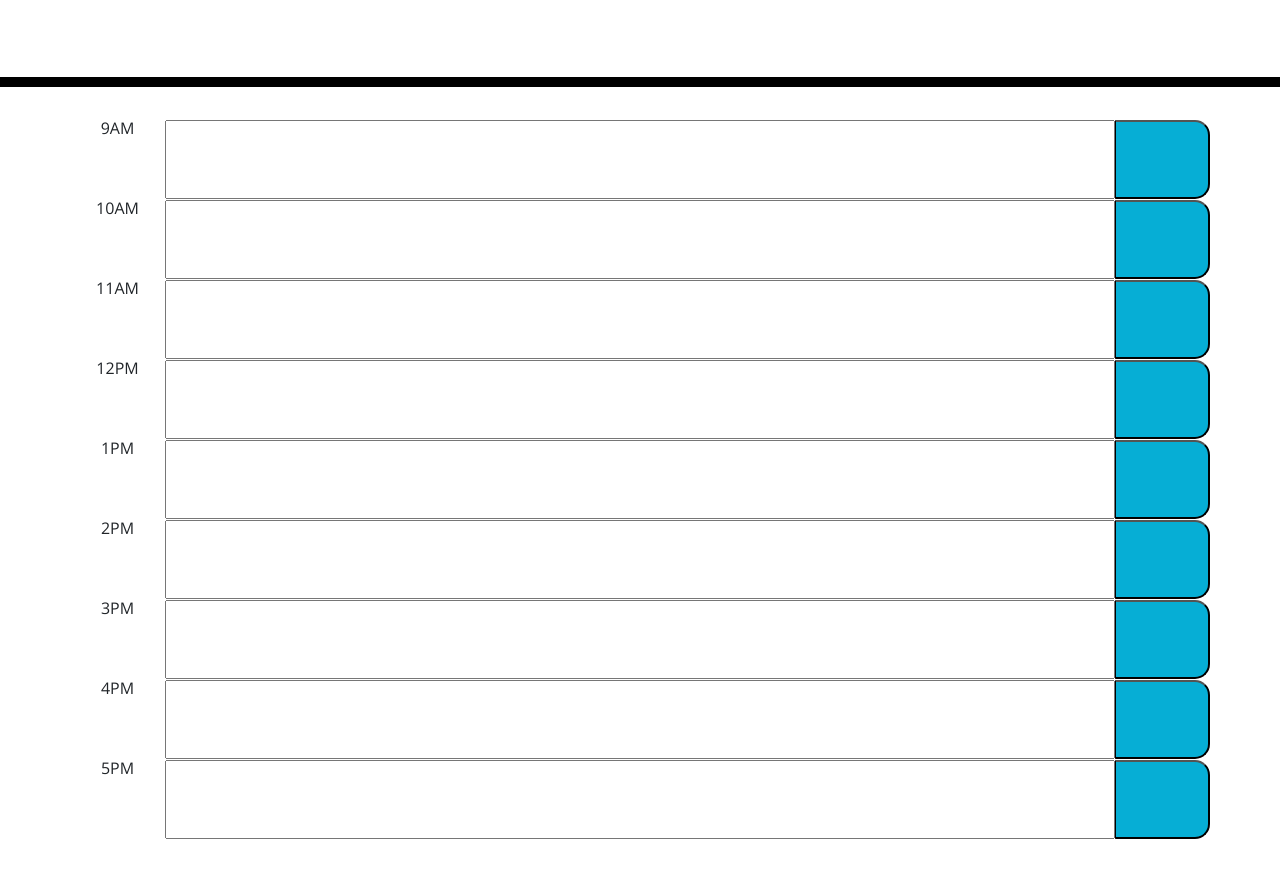
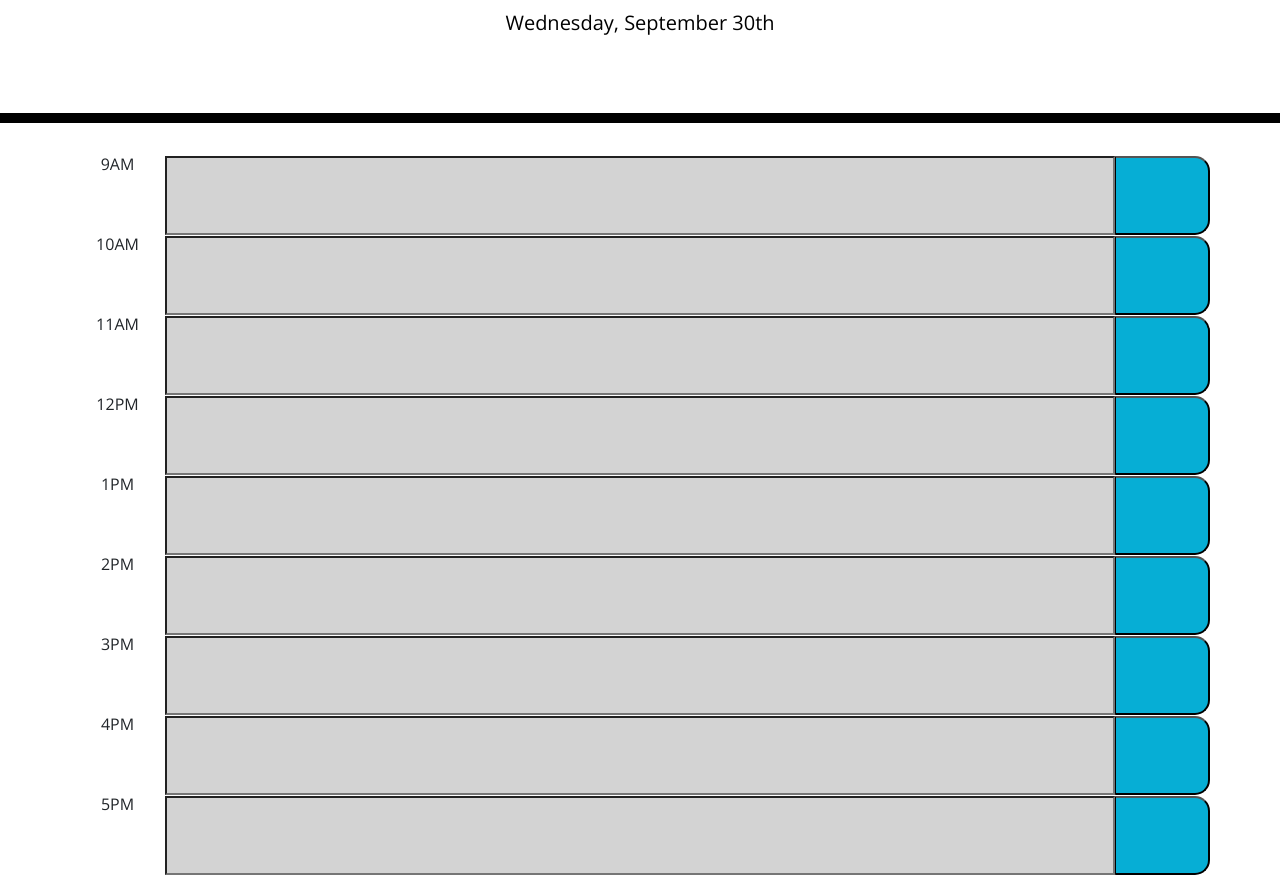
Before and after one commit to mcereal/day_planner, a plain HTML site: page index.html in a window 1280 px wide. Shown: the part 181-1056 px from the top of the page. Before the commit the page ends 1020 px from the top, so only its background shows below. Drawn offline with nearby package versions, Linux system fonts and the light colour scheme.

Commit message:
colorization of field by time complete

```diff
--- a/index.html
+++ b/index.html
@@ -32,63 +32,63 @@
       <main>
         <div class="row" id="9AM">
           <div class="col-1 time-block">9AM</div>
-          <input class="col-10" type="text" id="9AMInput" /><button
+          <input class="col-10" type="text" id="9" /><button
             class="col-1 saveBtn"
             id="9AMSubmitBtn"
           ></button>
         </div>
         <div class="row" id="10AM">
           <div class="col-1 time-block">10AM</div>
-          <input class="col-10" type="text" id="10AMInput" /><button
+          <input class="col-10" type="text" id="10" /><button
             class="col-1 saveBtn"
             id="10AMSubmitBtn"
           ></button>
         </div>
         <div class="row" id="11AM">
           <div class="col-1 time-block">11AM</div>
-          <input class="col-10" type="text" id="11AMInput" /><button
+          <input class="col-10" type="text" id="11" /><button
             class="col-1 saveBtn"
             id="11AMSubmitBtn"
           ></button>
         </div>
         <div class="row" id="12PM">
           <div class="col-1 time-block">12PM</div>
-          <input class="col-10" type="text" id="12PMInput" /><button
+          <input class="col-10" type="text" id="12" /><button
             class="col-1 saveBtn"
             id="12PMSubmitBtn"
           ></button>
         </div>
         <div class="row" id="1PM">
           <div class="col-1 time-block">1PM</div>
-          <input class="col-10" type="text" id="1PMInput" /><button
+          <input class="col-10" type="text" id="13" /><button
             class="col-1 saveBtn"
             id="1PMSubmitBtn"
           ></button>
         </div>
         <div class="row" id="2PM">
           <div class="col-1 time-block">2PM</div>
-          <input class="col-10" type="text" id="2PMInput" /><button
+          <input class="col-10" type="text" id="14" /><button
             class="col-1 saveBtn"
             id="2PMSubmitBtn"
           ></button>
         </div>
         <div class="row" id="3PM">
           <div class="col-1 time-block">3PM</div>
-          <input class="col-10" type="text" id="3PMInput" /><button
+          <input class="col-10" type="text" id="15" /><button
             class="col-1 saveBtn"
             id="3PMSubmitBtn"
           ></button>
         </div>
         <div class="row" id="4PM">
           <div class="col-1 time-block">4PM</div>
-          <input class="col-10" type="text" id="4PMInput" /><button
+          <input class="col-10" type="text" id="16" /><button
             class="col-1 saveBtn"
             id="4PMSubmitBtn"
           ></button>
         </div>
         <div class="row" id="5PM">
           <div class="col-1 time-block">5PM</div>
-          <input class="col-10" type="text" id="5PMInput" /><button
+          <input class="col-10" type="text" id="17" /><button
             class="col-1 saveBtn"
             id="5PMSubmitBtn"
           ></button>
--- a/script.js
+++ b/script.js
@@ -0,0 +1,11 @@
+$(document).ready(function () {
+  const idsOfInputBlocks = [9, 10, 11, 12, 13, 14, 15, 16, 17];
+  $(currentDay).text(moment().format("dddd, MMMM Do"));
+  for (i in idsOfInputBlocks) {
+    if (idsOfInputBlocks[i] < moment().hour()) {
+      $(`#${idsOfInputBlocks[i]}`).addClass("past");
+    } else if (idsOfInputBlocks[i] === moment().hour()) {
+      $(`#${idsOfInputBlocks[i]}`).addClass("present");
+    } else $(`#${idsOfInputBlocks[i]}`).addClass("future");
+  }
+});
```
